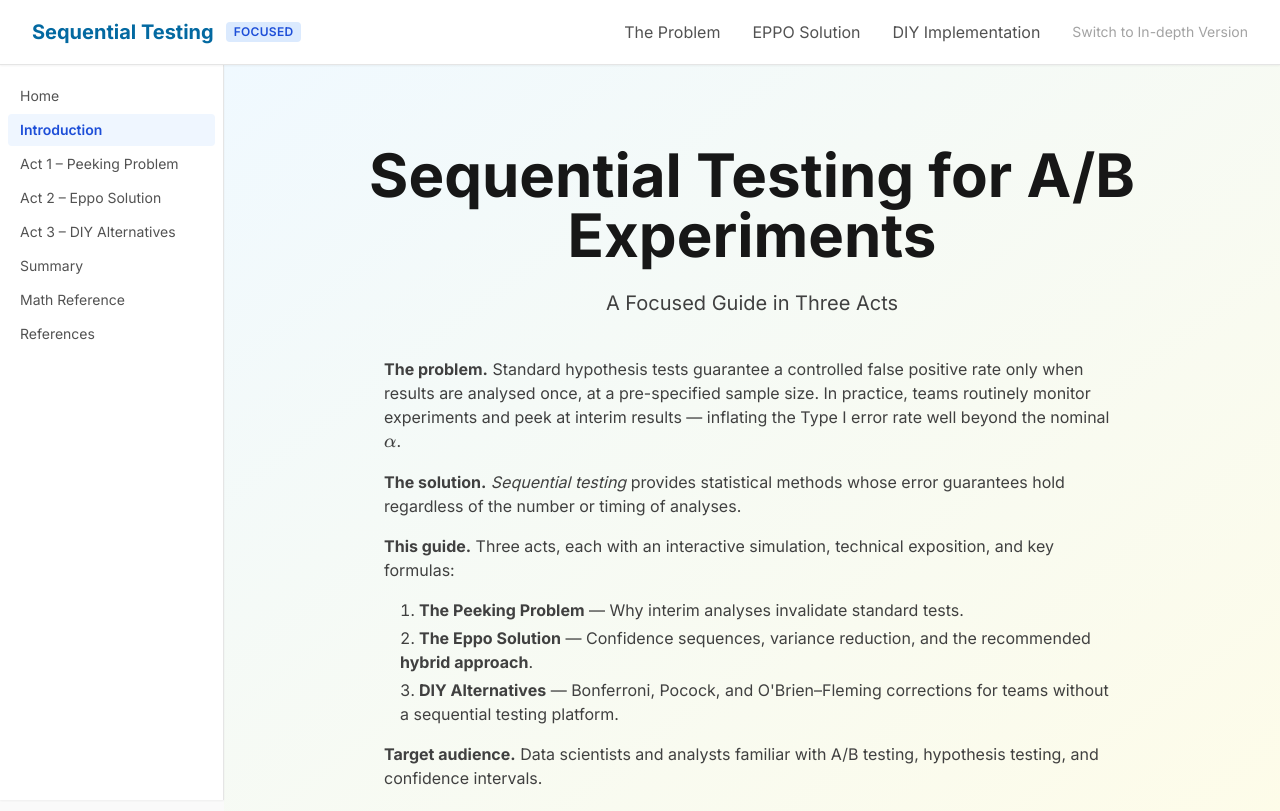
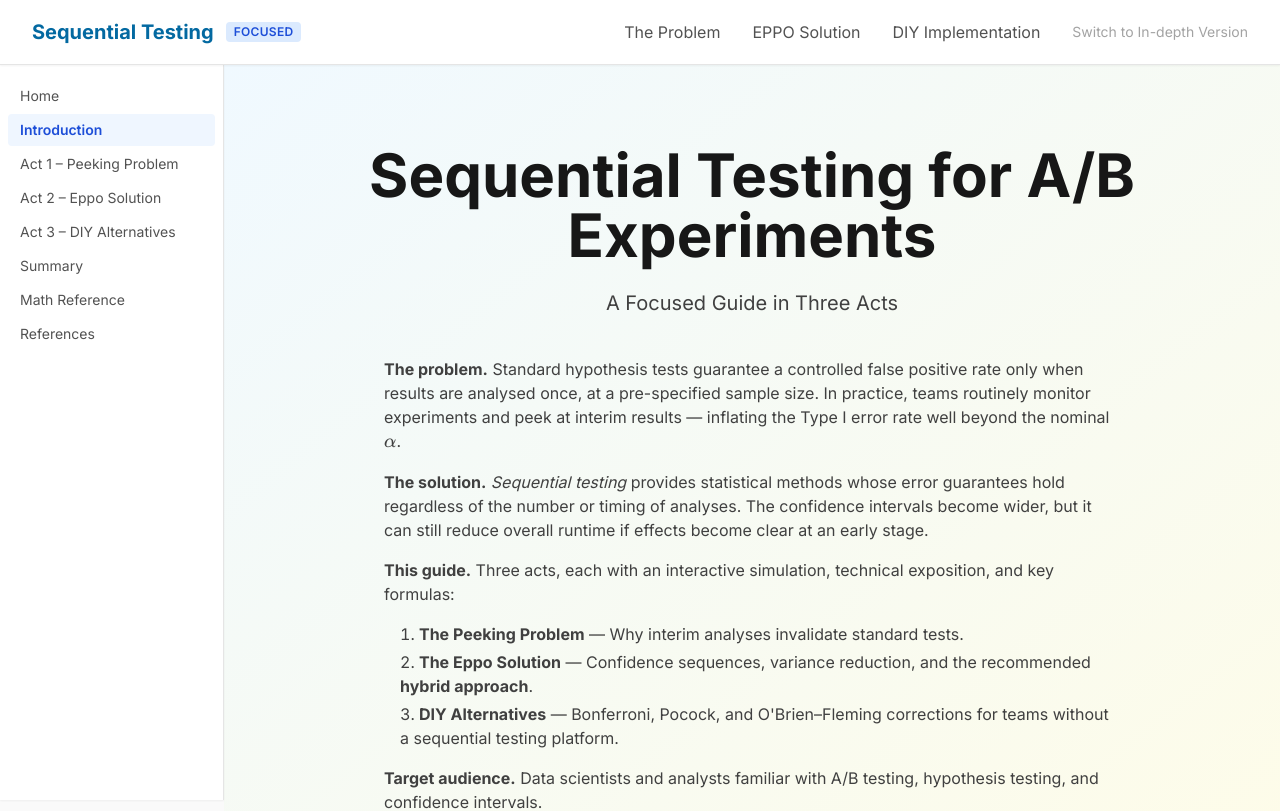
Before and after one commit to n-levy/sequential_testing, a Next.js app in the folder site/: page /short in a window 1280 px wide. Shown: the top 811 px of the page. Built offline with nearby package versions, Linux system fonts and the light colour scheme.

Commit message:
Add CI tradeoff sentence to focused version hero

```diff
--- a/site/components/Hero.tsx
+++ b/site/components/Hero.tsx
@@ -24,7 +24,9 @@ export function Hero() {
         <p>
           <strong>The solution.</strong>{' '}
           <em>Sequential testing</em> provides statistical methods whose error guarantees
-          hold regardless of the number or timing of analyses.
+          hold regardless of the number or timing of analyses. The confidence intervals
+          become wider, but it can still reduce overall runtime if effects become clear
+          at an early stage.
         </p>
         <p>
           <strong>This guide.</strong>{' '}
```
